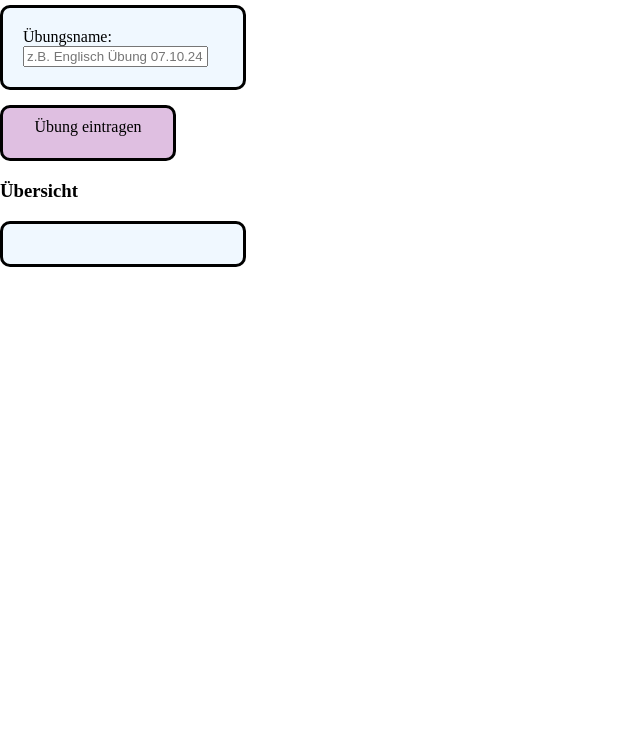
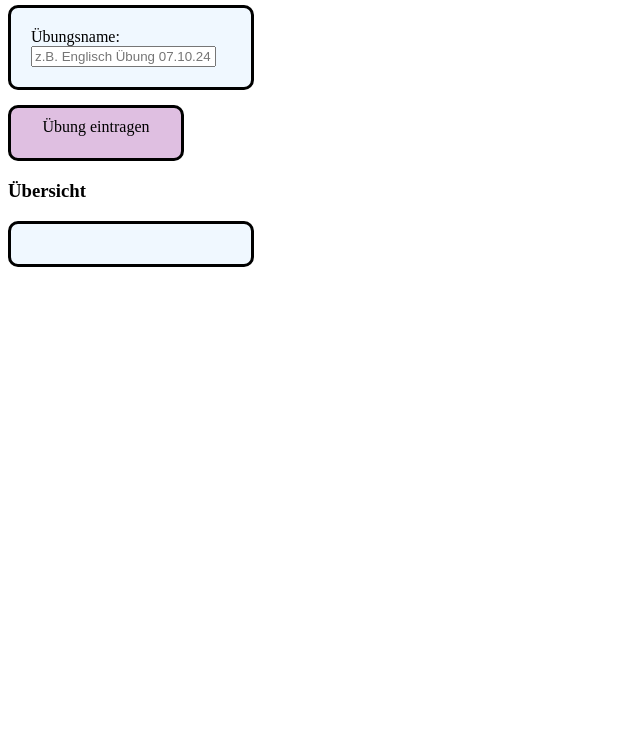
Before and after one commit to von-Pereira-Student-Solutions/-bungstracker-Profectus-Ela-Knauf, a plain HTML site: page index.html in a window 1280 px wide. Shown: the part 69-800 px from the top of the page, without its empty margins (0-640 px from the left). Drawn offline with Linux system fonts and the light colour scheme.

Commit message:
Update index.html

```diff
--- a/index.html
+++ b/index.html
@@ -8,7 +8,7 @@
     <style>
         body
         {
-          margin: 0px;
+          margin-left:8px;
           padding: 0px;
         }
 
```
